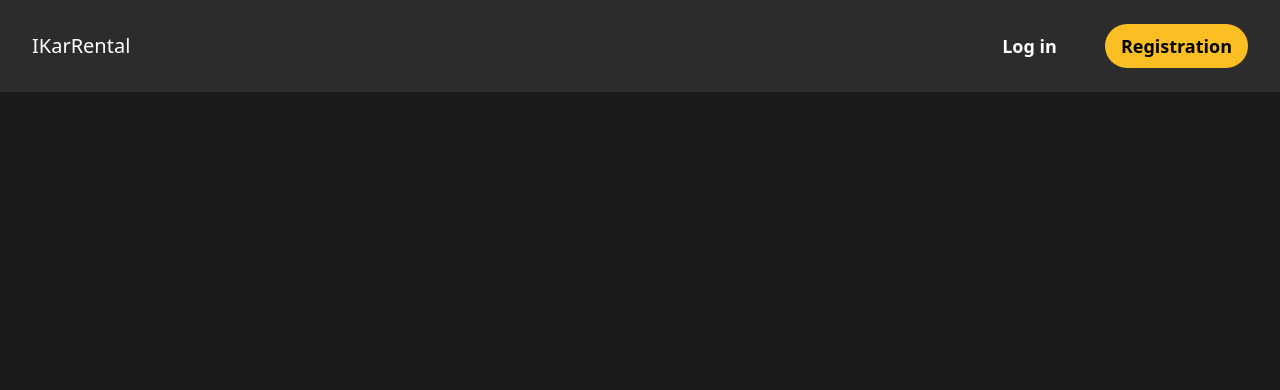
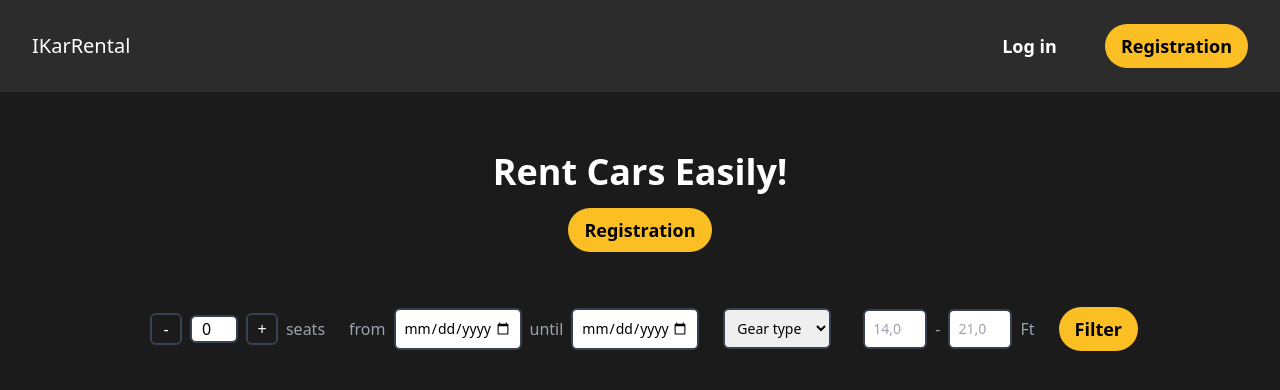
Before and after one commit to Ali-TM-original/iKarRental, a PHP site: page / in a window 1280 px wide. Shown: the top 390 px of the page. Run offline with PHP 8.4, Linux system fonts and the light colour scheme; some libraries are stand-ins or nearby versions.

Commit message:
Progress

```diff
--- a/index.php
+++ b/index.php
@@ -28,19 +28,89 @@ print_r($_SESSION);
             <?php if (isset($_SESSION['user'])): ?>
                 <div class="flex lg:flex-1 lg:justify-end space-x-8">
                     <a href="/login.php"
-                        class="text-black text-sm md:text-lg font-semibold bg-amber-400 pt-2 pb-2 pl-4 pr-4 rounded-full">Profile</a>
+                        class="text-black text-sm md:text-lg font-semibold bg-amber-400 hover:bg-amber-500 pt-2 pb-2 pl-4 pr-4 rounded-full">Profile</a>
                     <a href="/logout.php" class="text-sm md:text-lg font-semibold pt-2 pb-2 pl-4 pr-4">Log out</a>
                 </div>
             <?php else: ?>
                 <div class="flex lg:flex-1 lg:justify-end space-x-8">
                     <a href="/login.php" class="text-sm md:text-lg font-semibold pt-2 pb-2 pl-4 pr-4">Log in</a>
                     <a href="/register.php"
-                        class="text-black text-sm md:text-lg font-semibold bg-amber-400 pt-2 pb-2 pl-4 pr-4 rounded-full">Registration</a>
+                        class="text-black text-sm md:text-lg font-semibold bg-amber-400 hover:bg-amber-500 pt-2 pb-2 pl-4 pr-4 rounded-full">Registration</a>
                 </div>
             <?php endif; ?>
         </nav>
     </header>
 
+    <div class="flex flex-col justify-center mt-24 ml-4 mr-4 items-center">
+        <div class="flex flex-col mt-8 justify-center items-center">
+            <h1 class="text-4xl text-white font-bold">Rent Cars Easily!</h1>
+            <a href="/register.php"
+                class="text-black text-sm md:text-lg font-semibold bg-amber-400 hover:bg-amber-500 pt-2 pb-2 pl-4 pr-4 rounded-full mt-4">
+                Registration
+            </a>
+        </div>
+        <!-- FORM component -->
+        <div class="flex-col flex md:flex-row mt-8 items-center justify-center">
+            <form action="" method="GET" class="flex flex-col lg:flex-row items-center p-4 rounded-lg space-x-4">
+                <!-- Seats Selector -->
+                <div class="flex items-center justify-center space-x-2 p-2">
+                    <button type="button" id="decrease-seats"
+                        class="flex items-center text-white justify-center w-8 h-8 border-2 border-gray-700  rounded-md outline-none">
+                        -
+                    </button>
+                    <input id="noseats" type="number" name="seats" value="0" min="0"
+                        class="w-12 text-center border-2 border-gray-700  rounded-md outline-none" />
+                    <button type="button" id="increase-seats"
+                        class="flex items-center text-white justify-center w-8 h-8 border-2 border-gray-700  rounded-md outline-none">
+                        +
+                    </button>
+                    <span class="text-gray-400">seats</span>
+                </div>
+
+                <!-- Date Range -->
+                <div class="flex items-center justify-center space-x-2">
+                    <label for="from-date" class="text-gray-400">from</label>
+                    <input type="date" name="from" id="from-date"
+                        class="w-32 border-2 border-gray-700  text-sm rounded-md outline-none p-2 focus:ring-2 focus:ring-red-500" />
+                    <label for="until-date" class="text-gray-400">until</label>
+                    <input type="date" name="until" id="until-date"
+                        class="w-32 border-2 border-gray-700  text-sm rounded-md outline-none p-2 focus:ring-2 focus:ring-red-500" />
+                </div>
+
+                <!-- Gear Type Dropdown -->
+                <div class="p-2">
+                    <select name="gear"
+                        class="border-2 border-gray-700  text-sm rounded-md outline-none p-2 focus:ring-2 focus:ring-red-500">
+                        <option value="" disabled selected>Gear type</option>
+                        <option value="automatic">Automatic</option>
+                        <option value="manual">Manual</option>
+                    </select>
+                </div>
+
+                <!-- Price Range -->
+                <div class="flex items-center justify-center space-x-2 p-2">
+                    <input type="number" name="min_price" placeholder="14,000"
+                        class="w-16 border-2 border-gray-700  text-sm rounded-md outline-none p-2 focus:ring-2 focus:ring-red-500" />
+                    <span class="text-gray-400">-</span>
+                    <input type="number" name="max_price" placeholder="21,000"
+                        class="w-16 border-2 border-gray-700  text-sm rounded-md outline-none p-2 focus:ring-2 focus:ring-red-500" />
+                    <span class="text-gray-400">Ft</span>
+                </div>
+
+                <!-- Filter Button -->
+                <button type="submit"
+                    class="text-black text-sm md:text-lg font-semibold bg-amber-400 hover:bg-amber-500 pt-2 pb-2 pl-4 pr-4 rounded-full">
+                    Filter
+                </button>
+            </form>
+
+
+        </div>
+    </div>
+
+
 </body>
+<!-- ADD AT END CAUSE THIS IS CLIENT SIDED -->
+<script type="text/javascript" src="./js/index.js"></script>
 
 </html>
--- /dev/null
+++ b/js/index.js
@@ -0,0 +1,19 @@
+const IncreaseButton = document.querySelector('#increase-seats');
+const DecrementButton = document.querySelector("#decrease-seats");
+const SeatInput = document.querySelector("#noseats");
+
+IncreaseButton.addEventListener("click", () => {
+    if (SeatInput.value === "") {
+        SeatInput.value = 1;
+    } else {
+        SeatInput.value = parseInt(SeatInput.value) + 1;
+    }
+});
+
+DecrementButton.addEventListener("click", () => {
+    if (SeatInput.value === "" || parseInt(SeatInput.value) <= 0) {
+        SeatInput.value = 0;
+    } else {
+        SeatInput.value = parseInt(SeatInput.value) - 1;
+    }
+});
```
